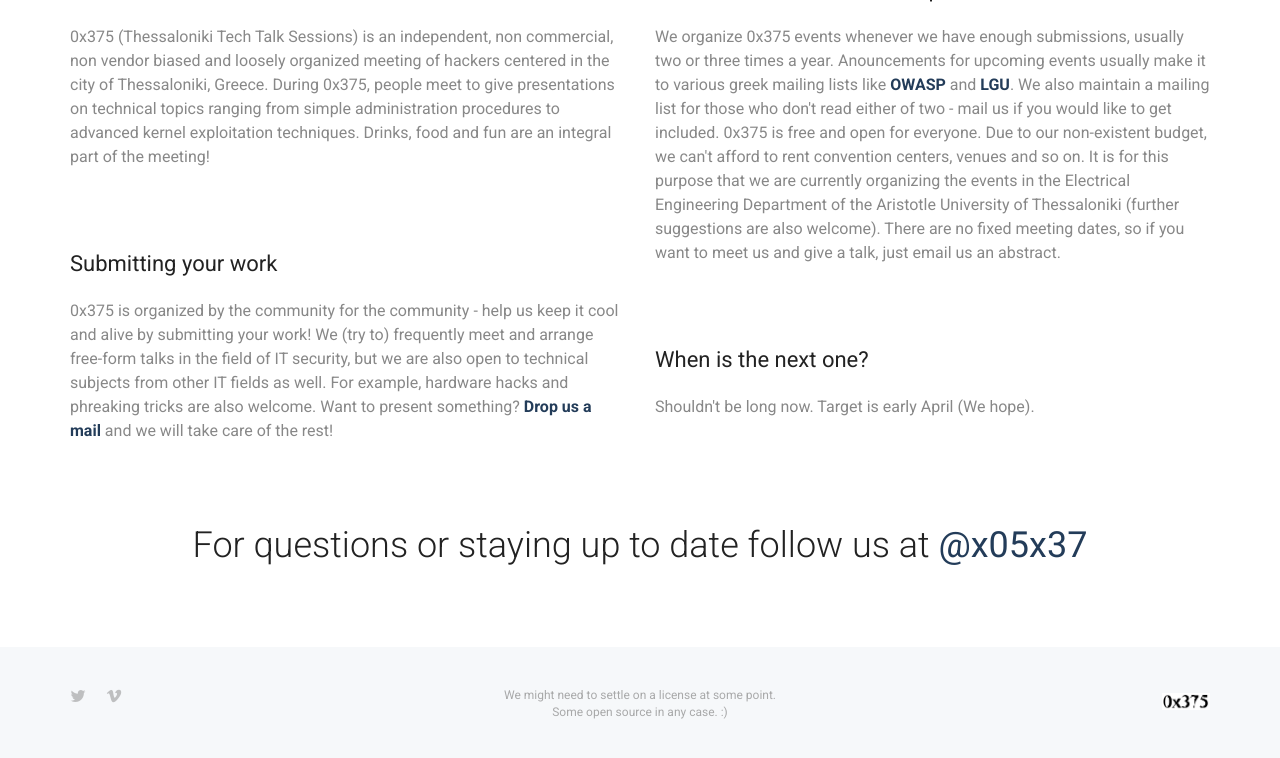
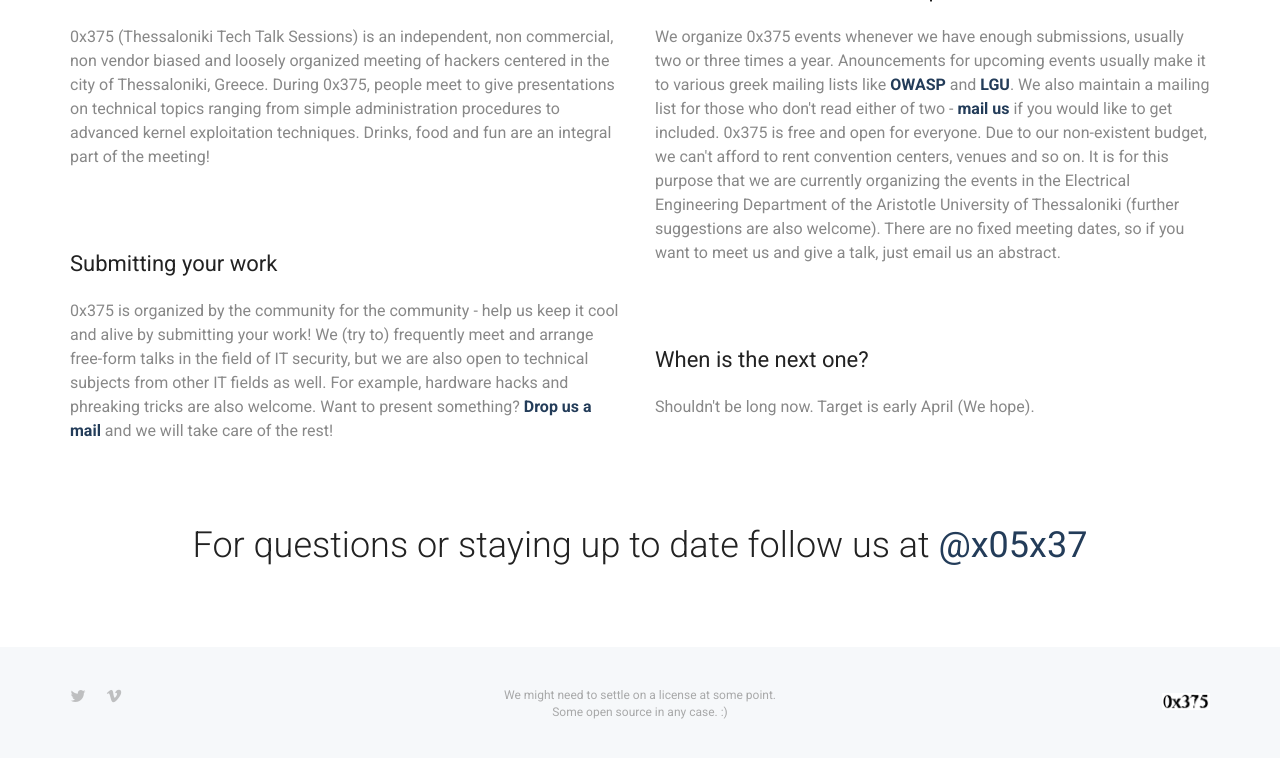
Before and after one commit to 0x375/0x375.github.io, a Jekyll site: the page built from index.html, in a window 1280 px wide. Shown: the part 572-1330 px from the top of the page. Built offline with Jekyll 4.4.1, drawn with Linux system fonts in a browser that asks for light colours; part of the change alters nothing that is shown.

```diff
--- a/index.html
+++ b/index.html
@@ -35,7 +35,7 @@ layout: default
   <div class="col-sm-6">
     <div class="faq">
       <h5>How often does 0x375 take place?</h5>
-      <p>We organize 0x375 events whenever we have enough submissions, usually two or three times a year. Anouncements for upcoming events usually make it to various greek mailing lists like <a href="https://lists.owasp.org/mailman/listinfo/owasp-greece" target="_blank" title="OWASP">OWASP</a> and <a href="http://lists.hellug.gr/mailman/listinfo/linux-greek-users" target="_blank" title="LGU">LGU</a>. We also maintain a mailing list for those who don't read either of two - mail us if you would like to get included. 0x375 is free and open for everyone. Due to our non-existent budget, we can't afford to rent convention centers, venues and so on. It is for this purpose that we are currently organizing the events in the Electrical Engineering Department of the Aristotle University of Thessaloniki (further suggestions are also welcome). There are no fixed meeting dates, so if you want to meet us and give a talk, just email us an abstract. </p>
+      <p>We organize 0x375 events whenever we have enough submissions, usually two or three times a year. Anouncements for upcoming events usually make it to various greek mailing lists like <a href="https://lists.owasp.org/mailman/listinfo/owasp-greece" target="_blank" title="OWASP">OWASP</a> and <a href="http://lists.hellug.gr/mailman/listinfo/linux-greek-users" target="_blank" title="LGU">LGU</a>. We also maintain a mailing list for those who don't read either of two - <a href="mailto:info@0x375.net">mail us</a> if you would like to get included. 0x375 is free and open for everyone. Due to our non-existent budget, we can't afford to rent convention centers, venues and so on. It is for this purpose that we are currently organizing the events in the Electrical Engineering Department of the Aristotle University of Thessaloniki (further suggestions are also welcome). There are no fixed meeting dates, so if you want to meet us and give a talk, just email us an abstract. </p>
     </div>
 
     <div class="faq">
```
